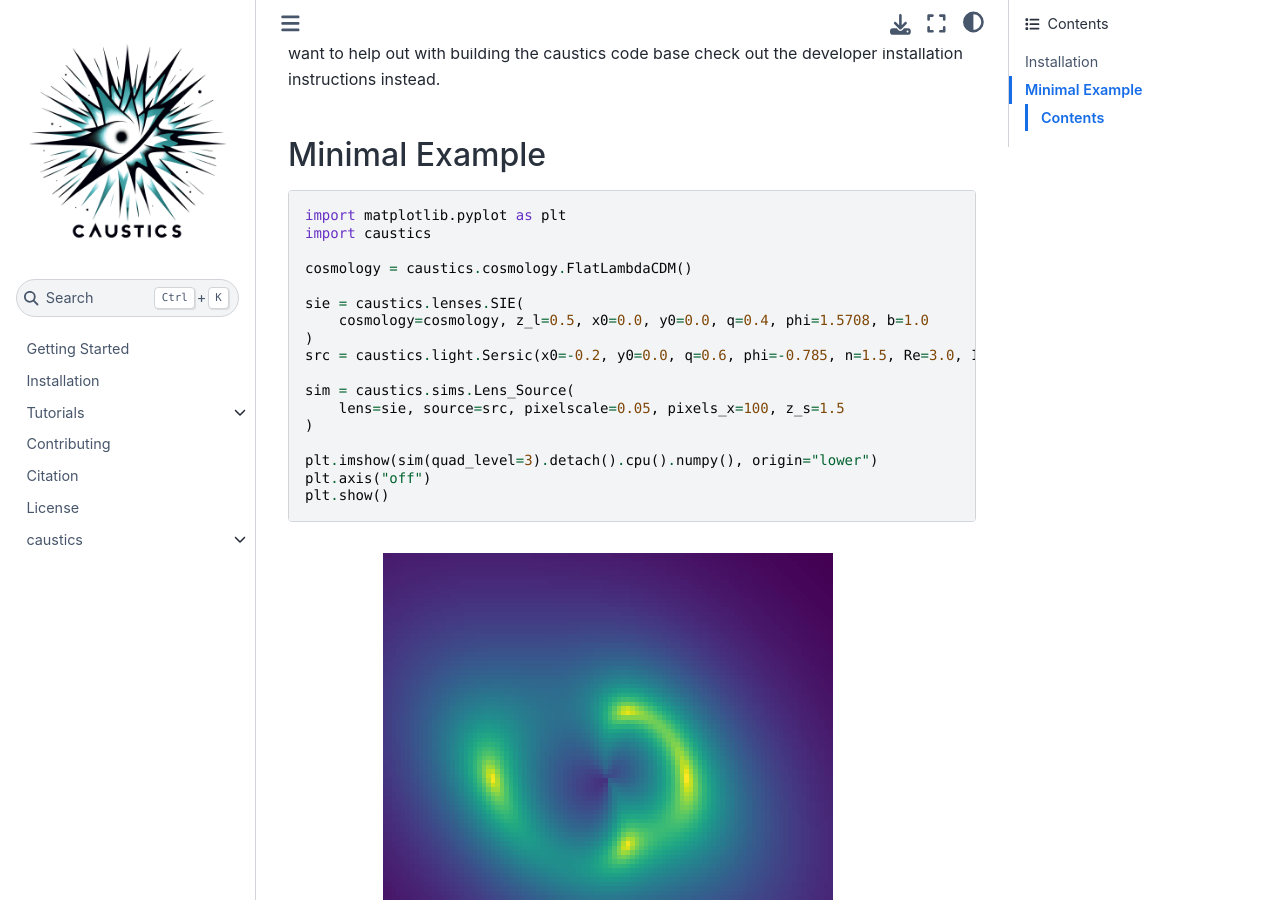
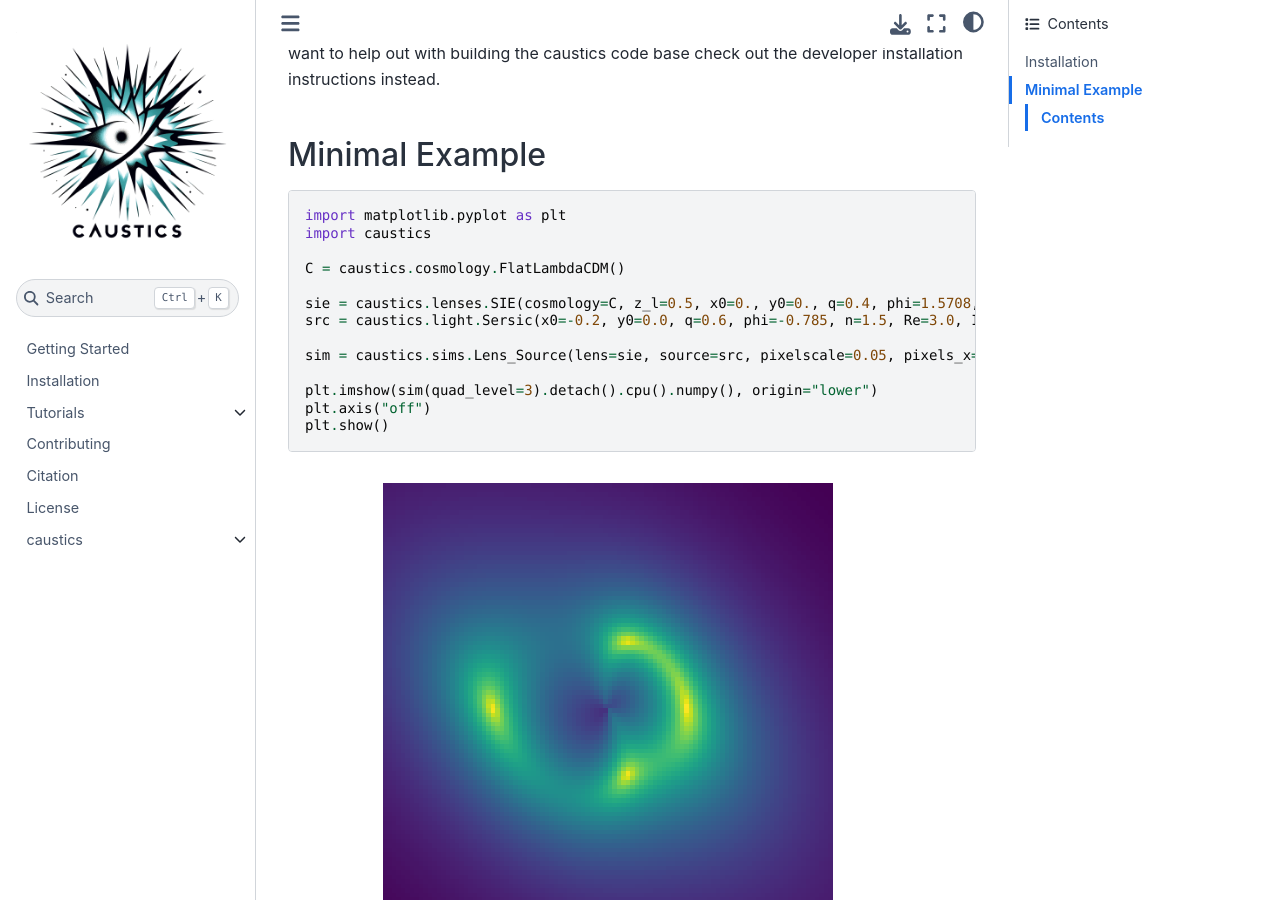
Before and after one commit to Ciela-Institute/caustics, a Jupyter Book: the page built from docs/source/intro.md, in a window 1280 px wide and 900 px high, scrolled down 619 px. Built offline with Jupyter Book 1.0.4 settings and Sphinx 7.4.7 and the Sphinx Book theme 1.1.4, drawn with Linux system fonts in a browser that asks for light colours; pages that are not in the unit, such as notebooks, are missing from menus.

Commit message:
try to get under line limit for example

```diff
--- a/docs/source/intro.md
+++ b/docs/source/intro.md
@@ -26,16 +26,12 @@
 import matplotlib.pyplot as plt
 import caustics
 
-cosmology = caustics.cosmology.FlatLambdaCDM()
+C = caustics.cosmology.FlatLambdaCDM()
 
-sie = caustics.lenses.SIE(
-    cosmology=cosmology, z_l=0.5, x0=0.0, y0=0.0, q=0.4, phi=1.5708, b=1.0
-)
+sie = caustics.lenses.SIE(cosmology=C, z_l=0.5, x0=0., y0=0., q=0.4, phi=1.5708, b=1.)
 src = caustics.light.Sersic(x0=-0.2, y0=0.0, q=0.6, phi=-0.785, n=1.5, Re=3.0, Ie=1.0)
 
-sim = caustics.sims.Lens_Source(
-    lens=sie, source=src, pixelscale=0.05, pixels_x=100, z_s=1.5
-)
+sim = caustics.sims.Lens_Source(lens=sie, source=src, pixelscale=0.05, pixels_x=100, z_s=1.5)
 
 plt.imshow(sim(quad_level=3).detach().cpu().numpy(), origin="lower")
 plt.axis("off")
```
Also changed, not shown: README.md (+3 -7 lines).
